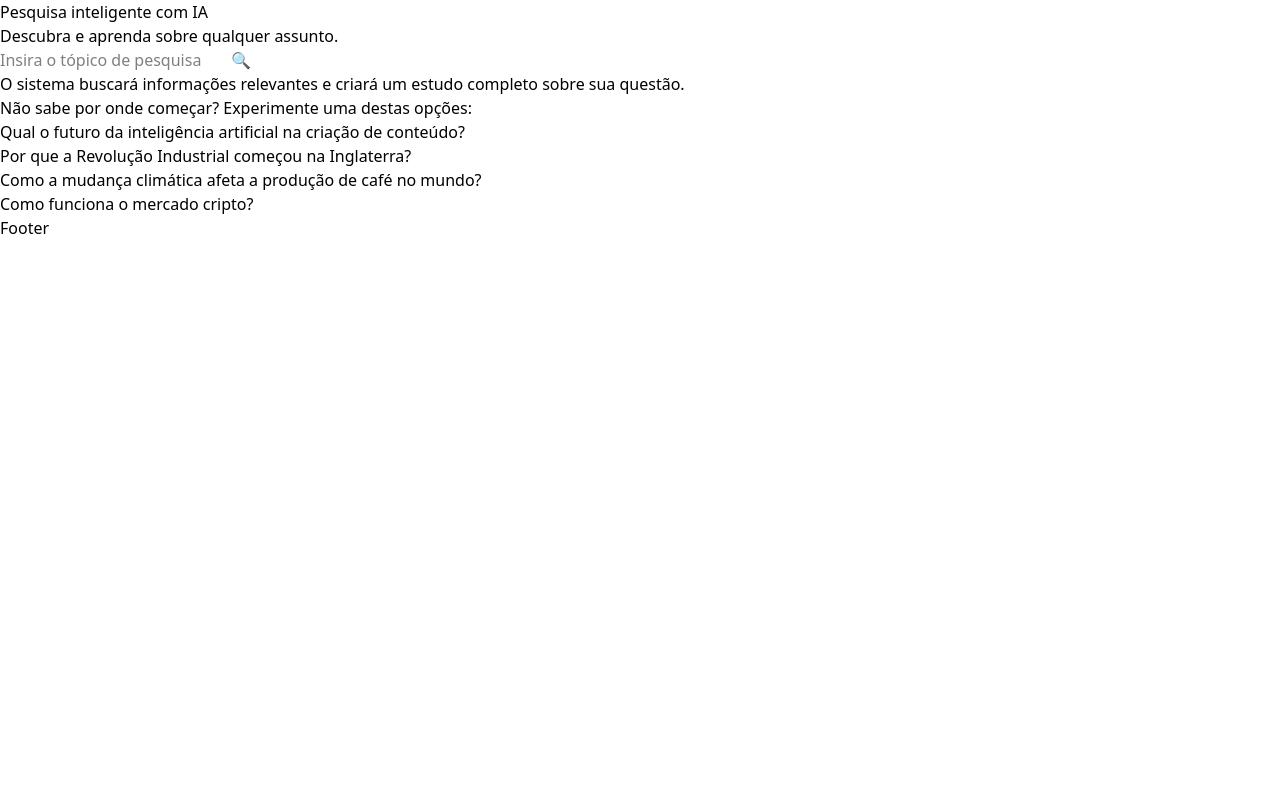
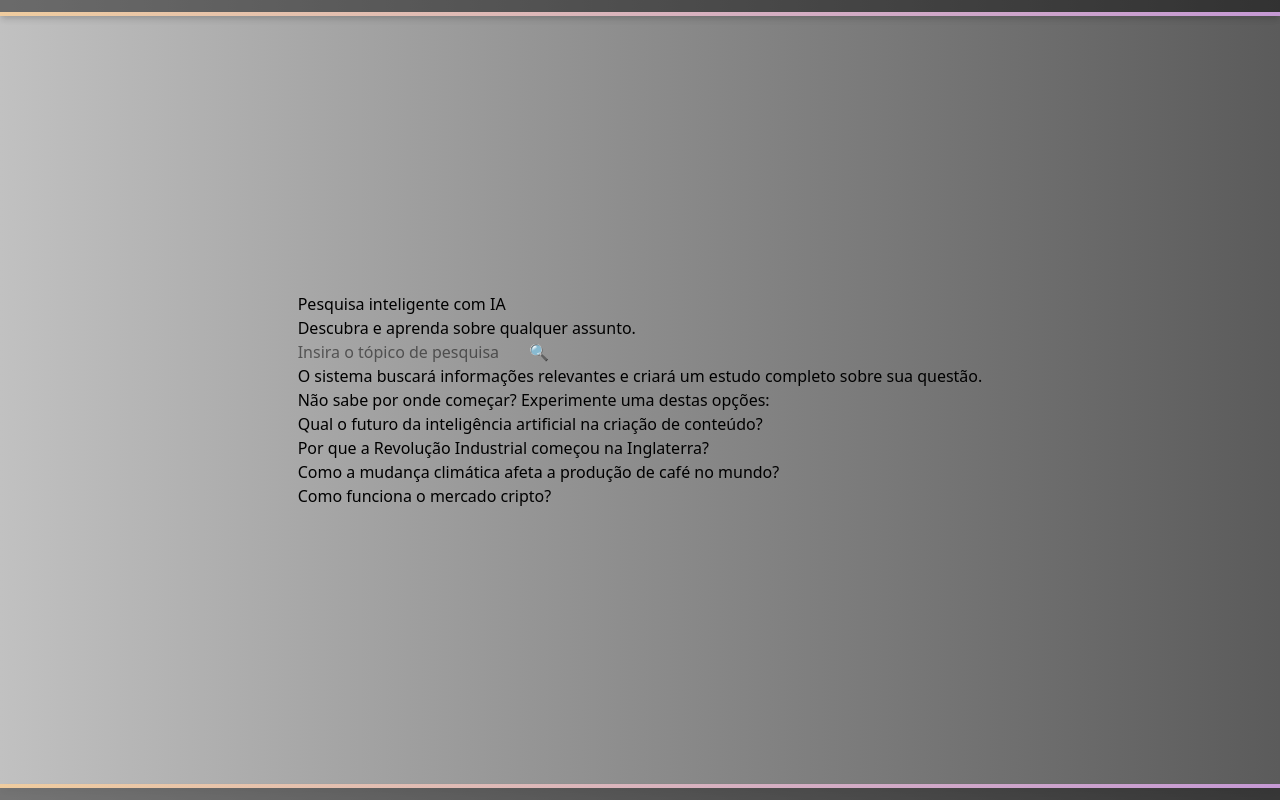
Before and after one commit to Developer-Marcos/sistema-de-pesquisa-web-inteligente, a React (Vite) app in the folder project/frontend/: page / in a window 1280 px wide. Built offline with nearby package versions, Linux system fonts and the light colour scheme.

Commit message:
Feature: Limites da tela

```diff
--- a/project/frontend/src/App.jsx
+++ b/project/frontend/src/App.jsx
@@ -5,9 +5,9 @@ import LimiteHeader from "./LimiteHeader";
 function App() {
 
   return (
-    <div>
+    <div className="flex flex-col min-h-screen bg-gradient-to-r from-[#C1C1C1] to-[#5B5B5B]">
       <LimiteHeader />
-      <main>
+      <main className="flex-grow flex items-center justify-center">
         <Pagina_inicial />
       </main>
       <LimiteFooter />
--- a/project/frontend/src/LimiteFooter/index.jsx
+++ b/project/frontend/src/LimiteFooter/index.jsx
@@ -1,7 +1,8 @@
 const LimiteFooter = () => {
       return(
-          <footer>
-            Footer
+          <footer className="shadow-md">
+                <div className="w-full shadow-md p-[2px] h-1 bg-gradient-to-r from-[rgba(255,208,147,0.74)] to-[rgba(235,175,255,0.74)]"></div>
+                <div className="bg-black/40 w-full h-3"></div>
           </footer>
       )
 }
--- a/project/frontend/src/LimiteHeader/index.jsx
+++ b/project/frontend/src/LimiteHeader/index.jsx
@@ -1,8 +1,9 @@
 const LimiteHeader = () => {
       return(
-          <header>
-
-          </header>
+            <header className="shadow-md">
+                <div className="bg-black/45 w-full h-3"></div>
+                <div className="w-full shadow-md p-[2px] h-1 bg-gradient-to-r from-[rgba(255,208,147,0.74)] to-[rgba(235,175,255,0.74)]"></div>
+            </header>
       )
 }
 
```
